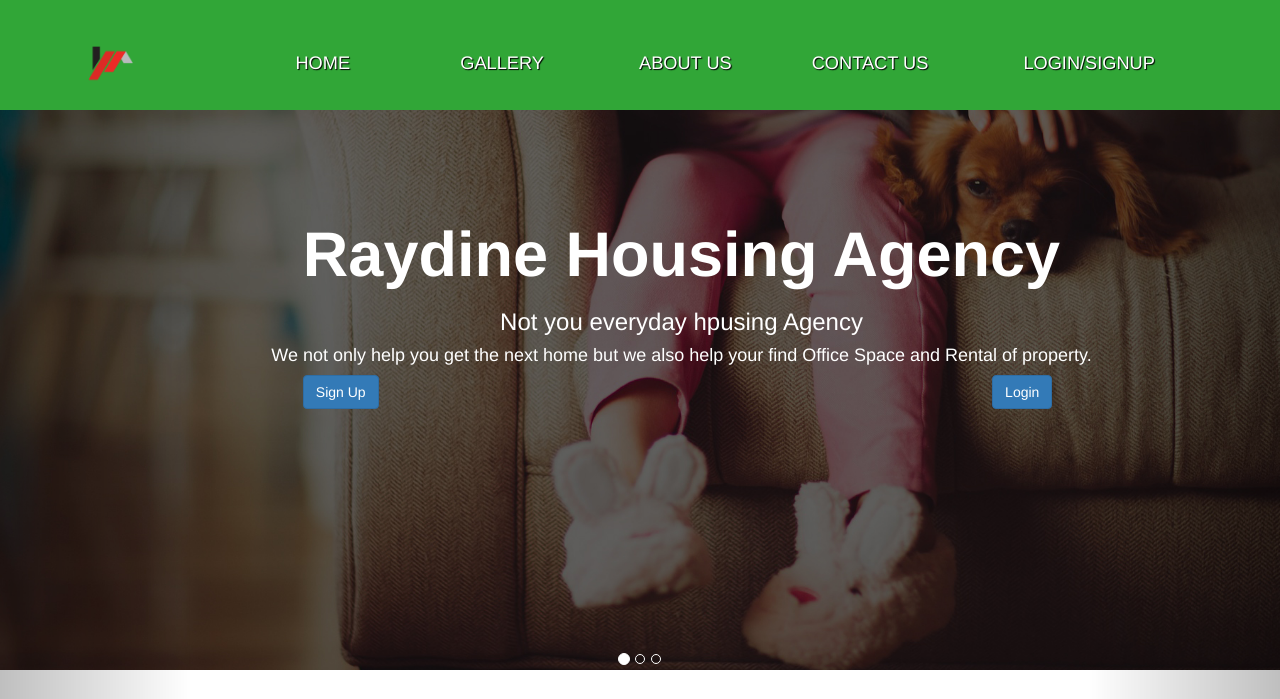
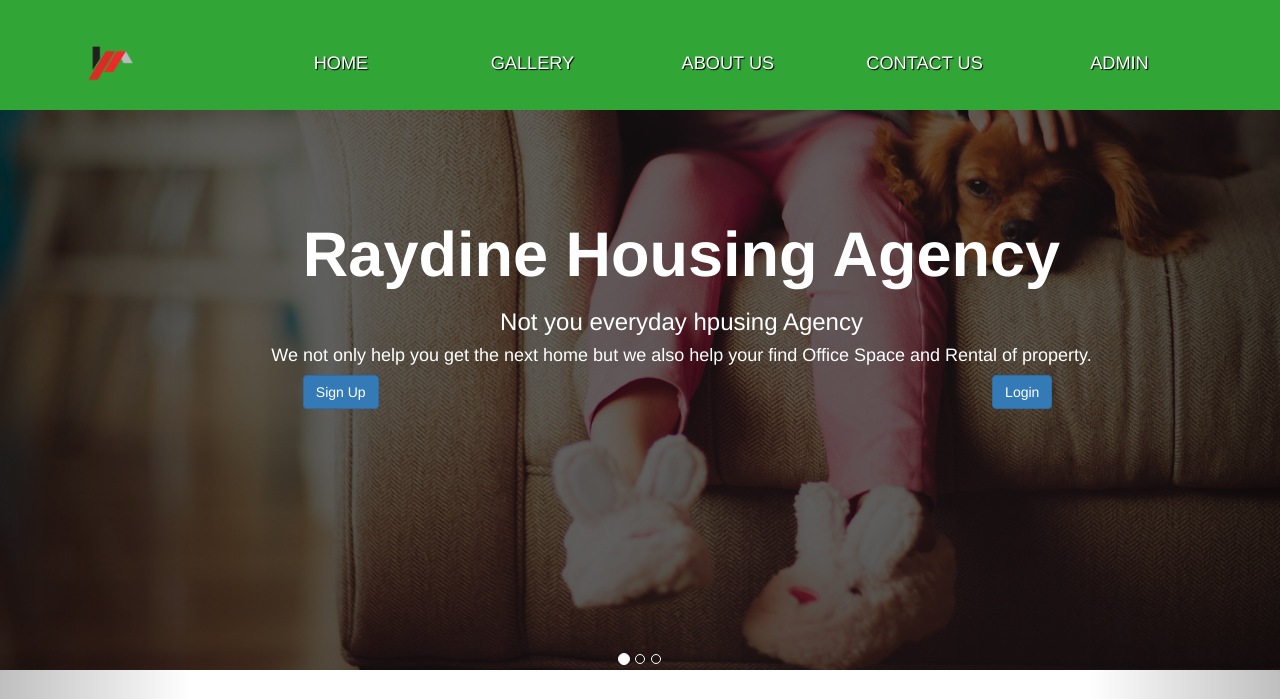
Before and after one commit to Dozzy7/HouseAgency, a PHP site: page /index.php in a window 1280 px wide. Shown: the top 699 px of the page. Run offline with PHP 8.4, Linux system fonts and the light colour scheme; some libraries are stand-ins or nearby versions.

Commit message:
added this page

```diff
--- a/house/templates/header.php
+++ b/house/templates/header.php
@@ -8,7 +8,7 @@
                         <li><a href="#">Gallery</a></li>
                         <li><a href="about.php">About Us</a></li>
                         <li><a href="contactus.php">Contact Us</a></li>
-                        <li><a data-scroll href="#login">Login/Signup</a></li>
+                        <li><a data-scroll href="admin.php">Admin</a></li>
                     </ul>
                 </div>
             </div>
```
